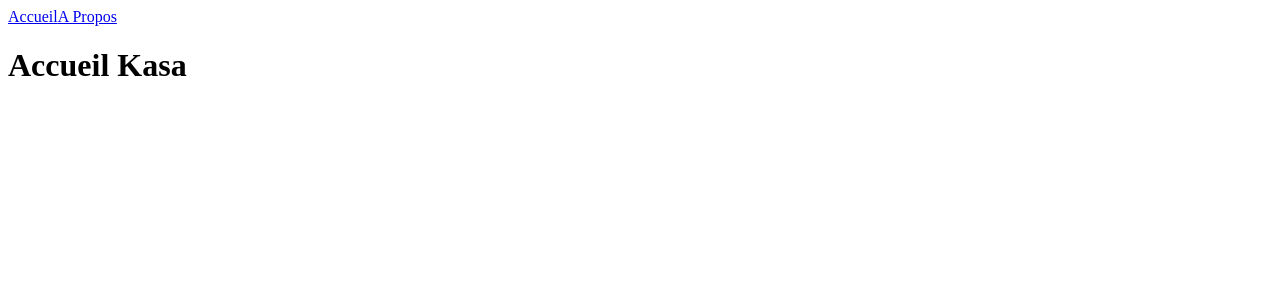
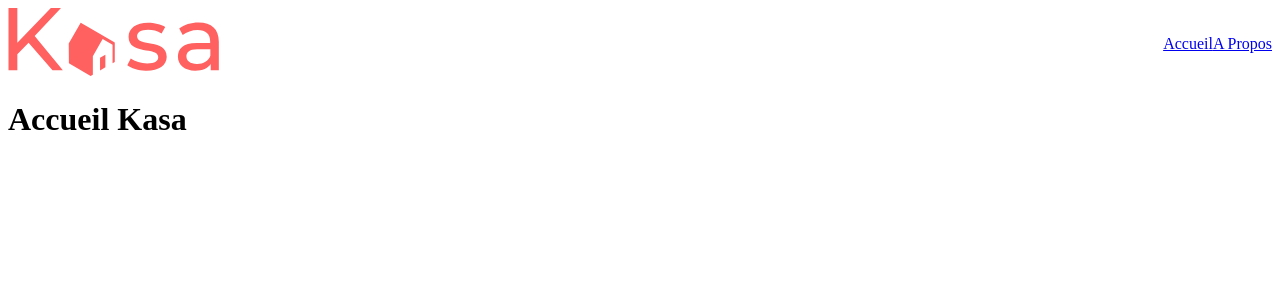
Before and after one commit to Harakt/projet8-kasa, a React (Vite) app: page / in a window 1280 px wide. Shown: the top 300 px of the page. Built offline with nearby package versions, Linux system fonts and the light colour scheme.

Commit message:
Avancement header

```diff
--- a/src/components/Header/header.jsx
+++ b/src/components/Header/header.jsx
@@ -1,11 +1,23 @@
 import { Link } from 'react-router-dom'
+import styled from 'styled-components'
+
+const NavContainer = styled.nav`
+  display: flex;
+  justify-content: space-between;
+  align-items: center;
+`
 
 function Header() {
   return (
-    <nav>
-      <Link to="/">Accueil</Link>
-      <Link to="/propos">A Propos</Link>
-    </nav>
+    <NavContainer>
+      <Link to="/">
+        <img src="./src/assets/LOGO.svg" alt="" />
+      </Link>
+      <div>
+        <Link to="/">Accueil</Link>
+        <Link to="/propos">A Propos</Link>
+      </div>
+    </NavContainer>
   )
 }
 
```
Also changed, not shown: src/assets/LOGO.svg (added).
